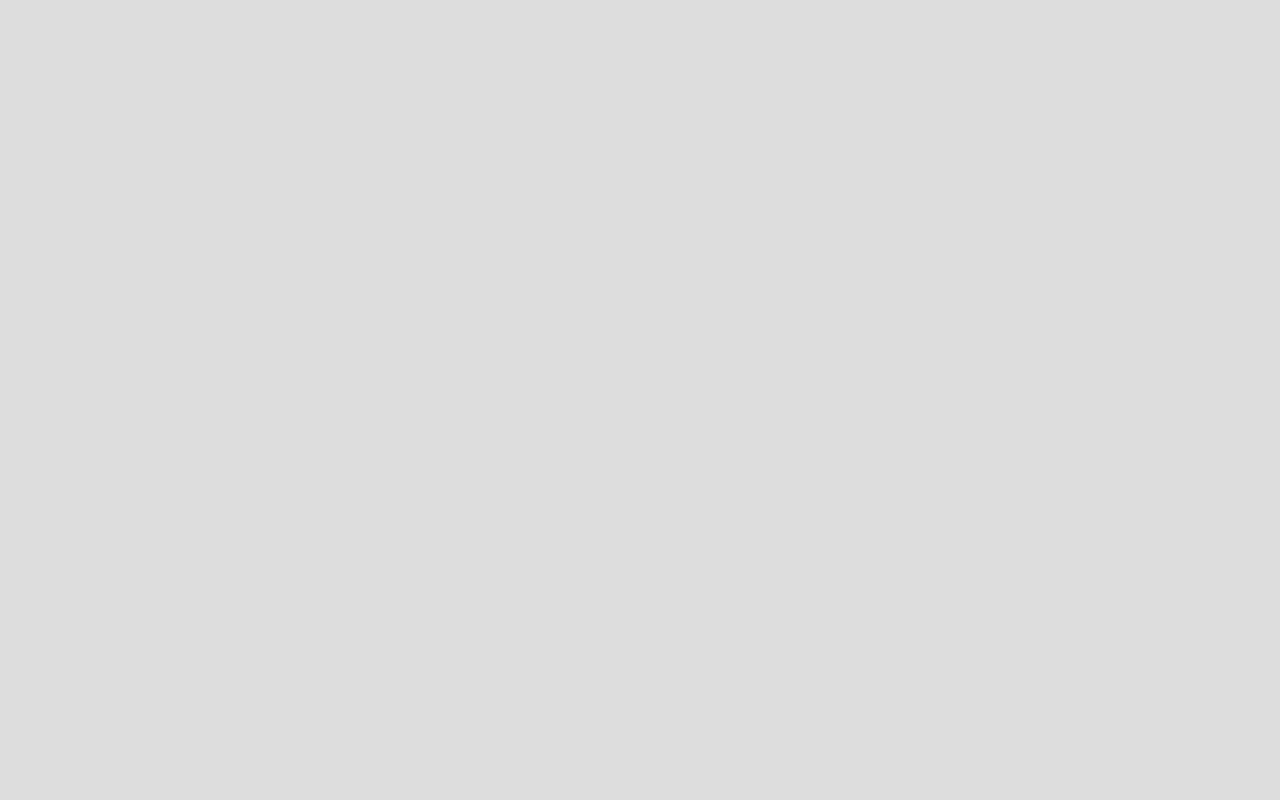
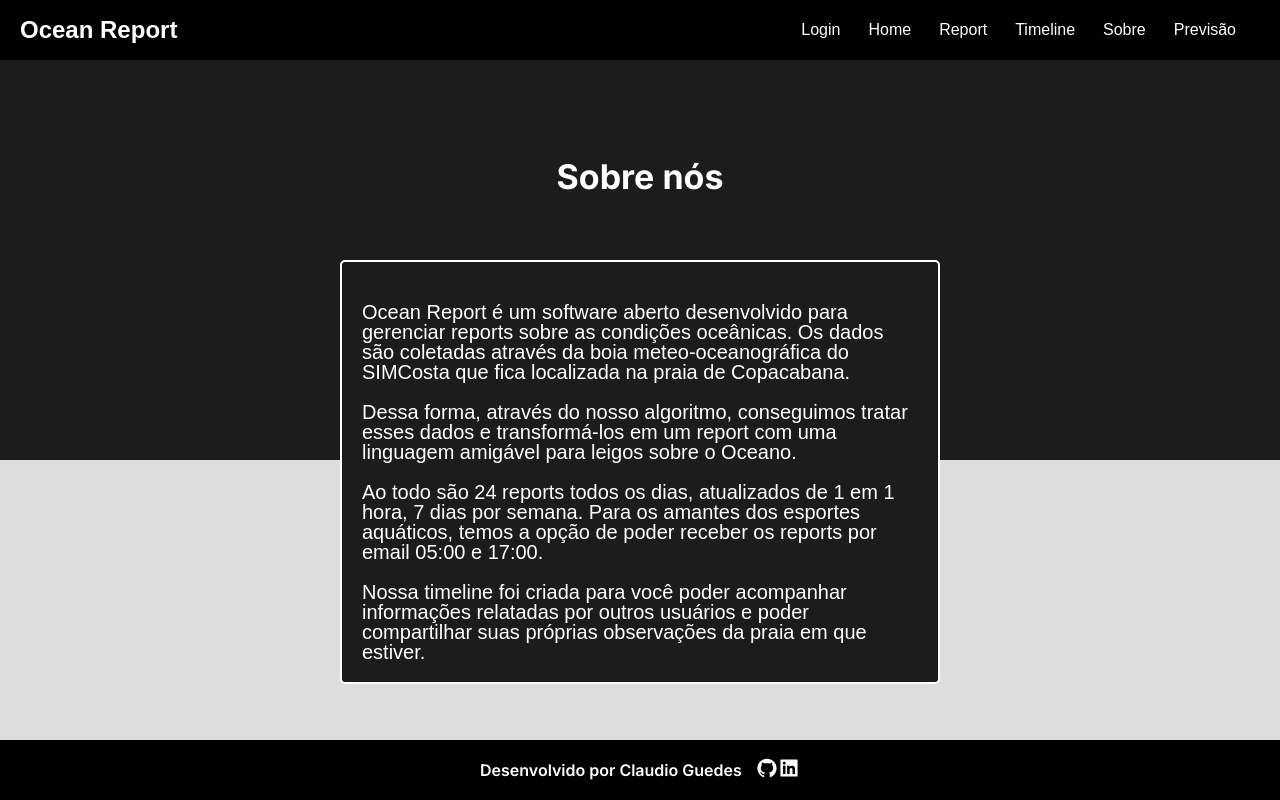
Before and after one commit to guedesclaudio/oceanreport, a React (Create React App) app in the folder frontend/: page /about in a window 1280 px wide. Before the commit this address had no page. Built offline with nearby package versions, Linux system fonts and the light colour scheme.

Commit message:
feat(about): created about screen

```diff
--- a/frontend/src/App.tsx
+++ b/frontend/src/App.tsx
@@ -5,6 +5,7 @@ import SignUp from './Pages/SignUp';
 import SignIn from './Pages/SignIn';
 import Report from './Pages/Report';
 import Timeline from './Pages/Timeline';
+import About from './Pages/About';
 import { BrowserRouter, Routes, Route } from 'react-router-dom';
 
 function App() {
@@ -18,6 +19,7 @@ function App() {
           <Route path = "/signin" element = {<SignIn/>}/>
           <Route path = "/report" element = {<Report/>}/>
           <Route path = "/timeline" element = {<Timeline/>}/>
+          <Route path = "/about" element = {<About/>}/>
         </Routes>
       </BrowserRouter>
     </>
--- a/frontend/src/Components/CreatePost.tsx
+++ b/frontend/src/Components/CreatePost.tsx
@@ -15,6 +15,7 @@ const CreatePost: React.FC<any> = ({ setCallApi }) => {
       await postsApi.post(form, config);
       setCallApi(true);
       setForm({});
+      toast('Post compartilhado com sucesso!');
     } catch (error) {
       toast('Não foi possível realizar o post!');
     }
--- a/frontend/src/Components/Footer.tsx
+++ b/frontend/src/Components/Footer.tsx
@@ -5,12 +5,14 @@ const Footer: React.FC = () => {
   return (
     <Container>
       <Content>
-        <Text>
-                    Desenvolvido por Claudio Guedes
-        </Text>
+        <Text>Desenvolvido por Claudio Guedes</Text>
         <Icons>
-          <AiFillGithub />
-          <AiFillLinkedin />
+          <Icon>
+            <a href='https://github.com/guedesclaudio' target = "_blank"><AiFillGithub/></a>
+          </Icon>
+          <Icon>
+            <a href='https://www.linkedin.com/in/claudio-guedes-0144b91a5/' target = "_blank"><AiFillLinkedin /></a>
+          </Icon>
         </Icons>
       </Content>
     </Container>
@@ -43,11 +45,16 @@ const Icons = styled.div`
     color: white;
     font-size: 22px;
     padding-left: 10px;
-    cursor: pointer;
+    display: flex;
+    justify-content: space-between;
+    align-items: center;
+`;
+const Icon = styled.div`
+  cursor: pointer;
 
-    &&:hover {
-        color: grey;
-    }
+  &&:hover {
+      color: grey;
+  }
 `;
 const Content = styled.div`
     width: 320px;
--- a/frontend/src/Components/PanelBoxes.tsx
+++ b/frontend/src/Components/PanelBoxes.tsx
@@ -3,7 +3,7 @@ import { BoxInformation } from '../Types/types';
 import { boxData } from '../Helpers/boxData';
 import { Link } from 'react-router-dom';
 
-const Box: React.FC<BoxInformation> = ({ image, title, text, url }) => {
+export const Box: React.FC<BoxInformation> = ({ image, title, text, url }) => {
   return (
     <Link to = {url}>
       <Content>
--- a/frontend/src/Components/Post.tsx
+++ b/frontend/src/Components/Post.tsx
@@ -2,6 +2,8 @@ import styled from 'styled-components';
 import { Post as PostType } from '../Types/types';
 import { BsTrash } from 'react-icons/bs';
 import postsApi from '../Services/Api/Posts';
+import { ToastContainer, toast } from 'react-toastify';
+import 'react-toastify/dist/ReactToastify.css';
 
 const Post: React.FC<any> = ({
   username,
@@ -22,6 +24,7 @@ const Post: React.FC<any> = ({
       if (!confirm) return;
       await postsApi.remove(postId, config);
       setCallApi(true);
+      toast('Post removido com sucesso!');
     } catch (error) {
       alert(error);
     }
@@ -40,6 +43,7 @@ const Post: React.FC<any> = ({
         <Local>{title}</Local>
         <Content>{content}</Content>
       </Informations>
+      <ToastContainer theme = 'dark'/>
     </Container>
   );
 };
--- /dev/null
+++ b/frontend/src/Pages/About.tsx
@@ -0,0 +1,33 @@
+import TopBar from '../Components/TopBar';
+import Panel from '../Components/Panel';
+import Footer from '../Components/Footer';
+import styled from 'styled-components';
+import { Container, Title } from './Report';
+
+const About: React.FC = () => {
+  return (
+    <>
+      <TopBar/>
+      <>
+        <Panel children={'Sobre nós'}/>
+        <Container>
+          <Title>
+            Ocean Report é um software aberto desenvolvido para gerenciar reports sobre as condições oceânicas.
+            Os dados são coletadas através da boia meteo-oceanográfica do SIMCosta que fica localizada na praia de Copacabana.
+          </Title>
+          <Title>
+            Dessa forma, através do nosso algoritmo, conseguimos tratar esses dados e transformá-los em um report com uma linguagem amigável para leigos sobre o Oceano.
+          </Title>
+          <Title>
+            Ao todo são 24 reports todos os dias, atualizados de 1 em 1 hora, 7 dias por semana. Para os amantes dos esportes aquáticos, temos a opção de poder receber os reports por email 05:00 e 17:00.
+          </Title>
+          <Title>
+            Nossa timeline foi criada para você poder acompanhar informações relatadas por outros usuários e poder compartilhar suas próprias observações da praia em que estiver.
+          </Title>
+        </Container>
+        <Footer/>
+      </>
+    </>
+  );
+};
+export default About;
--- a/frontend/src/Pages/Report.tsx
+++ b/frontend/src/Pages/Report.tsx
@@ -63,7 +63,7 @@ const Report: React.FC = () => {
 };
 export default Report;
 
-const Container = styled.div`
+export const Container = styled.div`
     width: 600px;
     height: 100%;
     margin: -200px auto;
@@ -79,7 +79,7 @@ const Container = styled.div`
         margin-bottom: 80px;
     }
 `;
-const Title = styled.p`
+export const Title = styled.p`
     color: white;
     font-family: Arial, Helvetica, sans-serif;
     font-size: 20px;
--- a/frontend/src/Pages/SignIn.tsx
+++ b/frontend/src/Pages/SignIn.tsx
@@ -24,7 +24,6 @@ const SignIn: React.FC = () => {
   async function loginOAuth(provider: any) {
     try {
       const responseOAuth = await socialMediaAuth(provider);
-      console.log(responseOAuth);
       const { accessToken, email, displayName } = responseOAuth;
       const { token, userId } = (await userApi.oAuth({ accessToken, email, displayName })).data;
 
```
